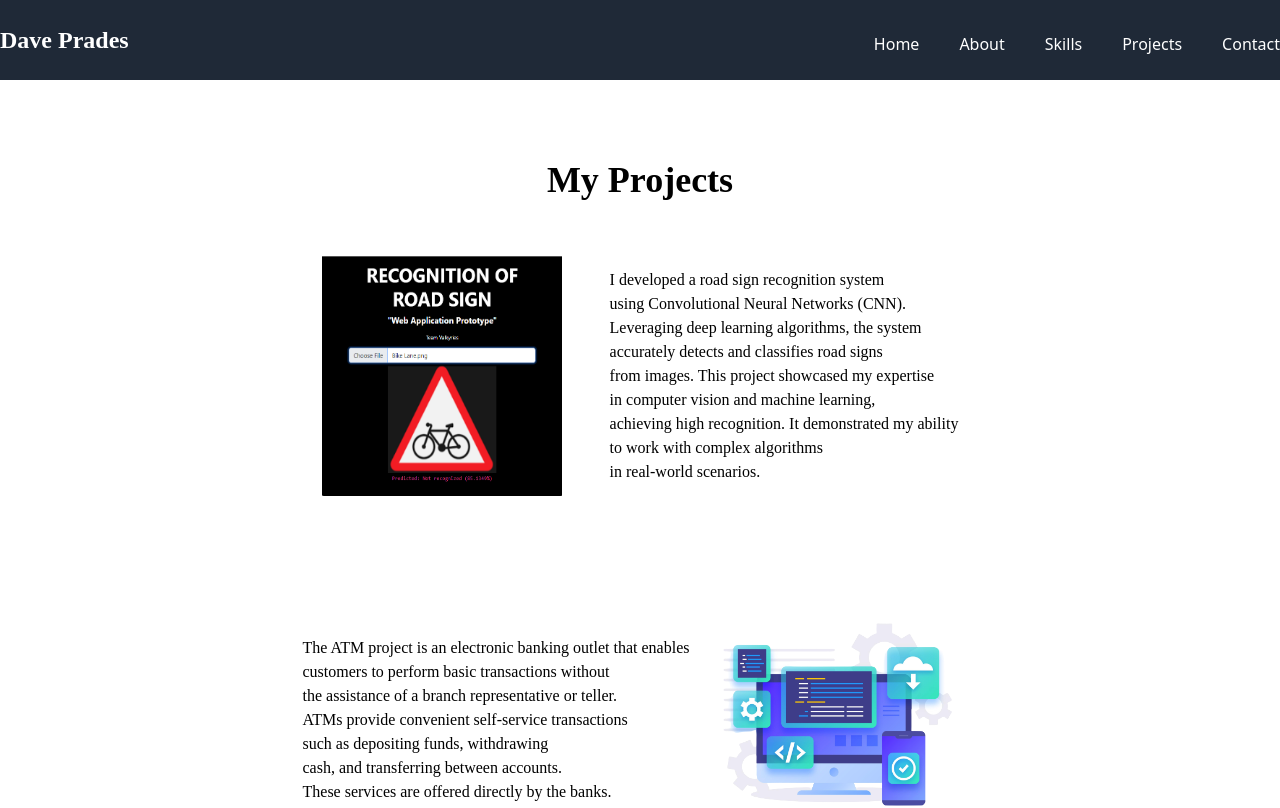
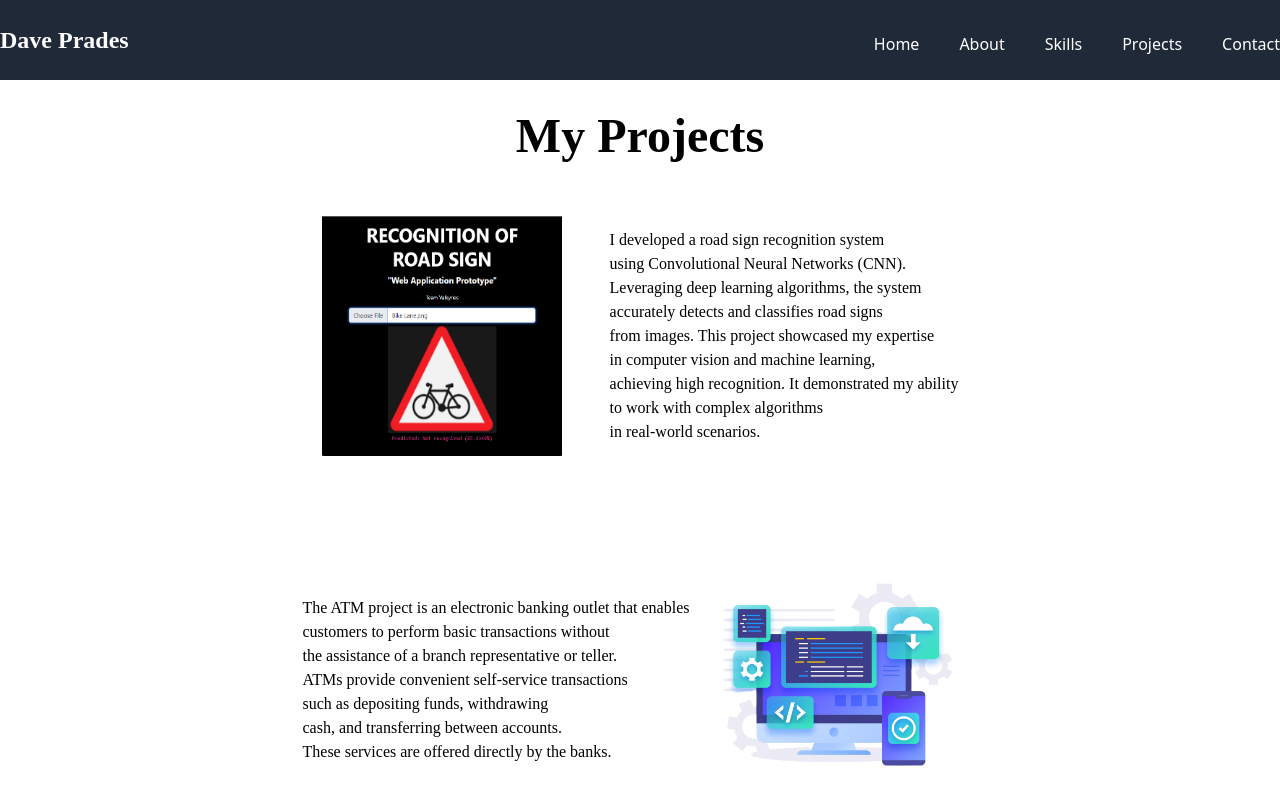
Before and after one commit to Wazeeexx/pradesportfolio, a Nuxt app: page /projects in a window 1280 px wide. Shown: the top 808 px of the page. Built offline with nearby package versions, Linux system fonts and the light colour scheme.

Commit message:
add padding to content

```diff
--- a/pages/aboutme.vue
+++ b/pages/aboutme.vue
@@ -3,7 +3,7 @@
     <navbar />
     <menubar />
 
-    <section id="about" class="grid grid-cols py-24">
+    <section id="about" class="grid grid-cols py-12">
       <h2 class="text-5xl font-bold font-poppins text-center mb-8 " style="font-family: 'Poppins';">About Me</h2>
       <div class="flex justify-center">
         <p class="text-3xl mb-4 p-2 font-semibold sm:text-center md:text-3xl lg:text-3xl xl:text-3xl text-gray-600 text-center" style="font-family: 'Poppins';">
--- a/pages/contact.vue
+++ b/pages/contact.vue
@@ -3,7 +3,7 @@
       <navbar />
       <menubar />
 
-      <section id="contact" class="py-24 w-screen h-screen ">
+      <section id="contact" class="py-12 w-screen h-screen ">
         <h1 class="text-5xl font-bold text-center" style="font-family: 'Poppins';">Contact Me</h1>
         <p class="flex justify-center" style="font-family: 'Poppins';">let's get connected:</p>
         <h2 class="text-4xl font-bold text-center mt-6 text-gray-600 sm:flex sm:justify-center" style="font-family: 'Poppins';">
--- a/pages/projects.vue
+++ b/pages/projects.vue
@@ -3,8 +3,8 @@
         <navbar />
         <menubar />
 
-        <section id="projects" class="w-screen ml-0 py-24">
-            <h2 class="text-4xl font-bold text-center" style="font-family: 'Poppins';">My Projects</h2>
+        <section id="projects" class="w-screen ml-0 py-12">
+            <h2 class="text-5xl font-bold text-center" style="font-family: 'Poppins';">My Projects</h2>
             <div class="flex flex-col sm:flex-row justify-center animate-fade-up">
             <div class="flex flex-col sm:flex-row mt-6 sm:mt-12 items-center sm:justify-start">
                 <div class="sm:mb-0">
--- a/pages/skills.vue
+++ b/pages/skills.vue
@@ -2,7 +2,7 @@
     <div>
         <navbar />
         <menubar />
-        <section id="skills" class="grid grid-cols py-24">
+        <section id="skills" class="grid grid-cols py-12">
             <h2 class="text-5xl font-bold font-poppins text-center mb-4" style="font-family: 'Poppins';">Skills</h2>
             <div class="flex justify-center">
             <p class="text-3xl mb-8 p-2 font-semibold sm:text-center md:text-3xl lg:text-3xl xl:text-3xl text-gray-600 text-center" style="font-family: 'Poppins';">
```
